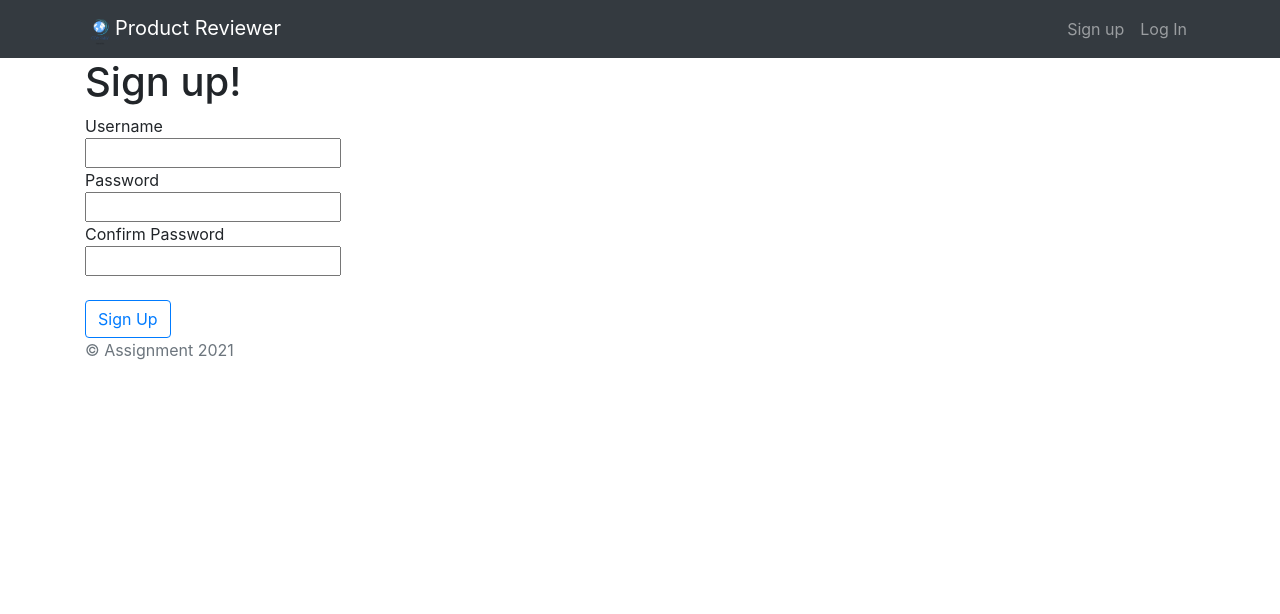
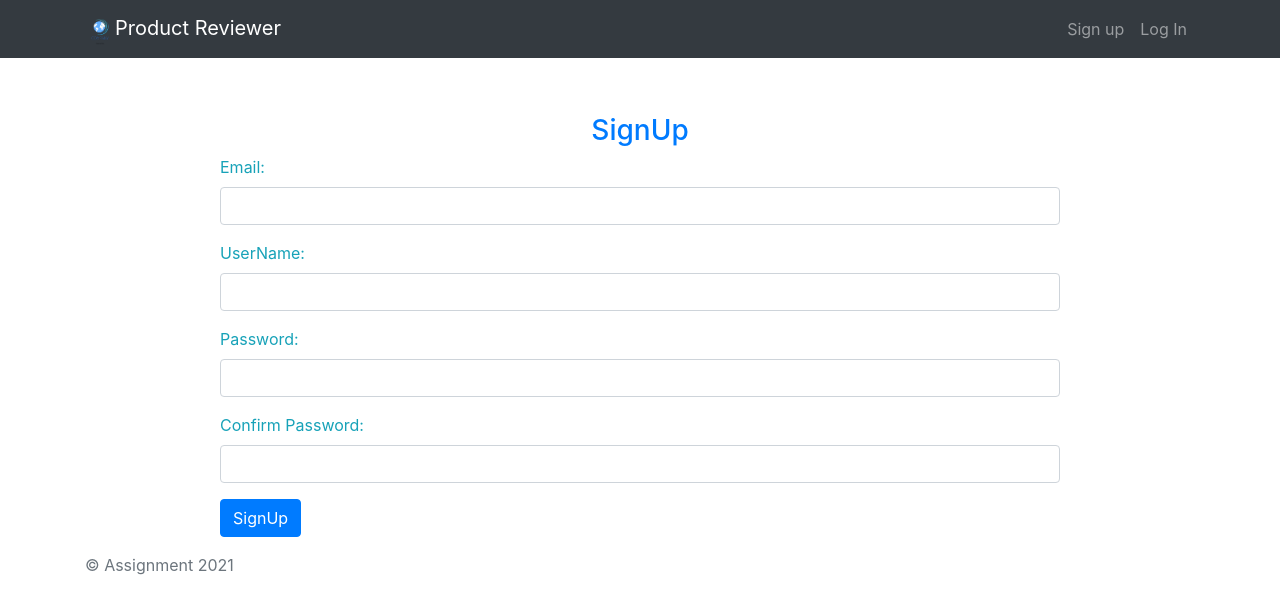
Before and after one commit to Ninjeng/producthunt, a Django app: page /accounts/signup/ in a window 1280 px wide. Shown: the top 614 px of the page. Run offline with Django 3.2, Linux system fonts and the light colour scheme; some libraries are stand-ins or nearby versions.

Commit message:
login signup done

```diff
--- a/templates/accounts/signup.html
+++ b/templates/accounts/signup.html
@@ -1,31 +1,52 @@
-{% extends 'base.html' %}
+{% extends "base.html"%}
+{%block content %}
+<div id="login" class="col">
+    <h1 class="text-center text-white pt-5"></h1>
+    <div class="container center ">
+        <div id="login-row" class="row justify-content-center align-items-center">
+            <div id="login-column" class="col-md-10">
+                <div id="login-box" class="col-md-12">
+                    <form class="form" method="post">
+                        {% csrf_token %}
+                        <h3 class="text-center text-primary">SignUp</h3>
+                        <div class="form-group">
+                            <label for="email" class="text-info">Email:</label><br>
+                            <input type="email" name="email" id="email" class="form-control">
+                        </div>
+                        <div class="form-group">
+                            <label for="username" class="text-info">UserName:</label><br>
+                            <input type="text" name="username" id="username" class="form-control">
+                        </div>
+                        <div class="form-group">
+                            <label for="password" class="text-info">Password:</label><br>
+                            <input type="password" name="password1" id="password" class="form-control">
+                        </div>
+                        <div class="form-group">
+                            <label for="password" class="text-info">Confirm Password:</label><br>
+                            <input type="password" name="password2" id="confirm " class="form-control">
+                        </div>
+                        {% for field in registration_form %}
+                        <p>
+                            {% for error in field.errors %}
+                        <p style="color: red">{{ error }}</p>
+                        {% endfor %}
+                        </p>
+                        {% endfor %}
+                        {% if registration_form.non_field_errors %}
+                        <div style="color: red">
+                            <p>{{registration_form.non_field_errors}}</p>
+                        </div>
+                        {% endif %}
 
-{% block content %}
+                        <div class="form-group">
+                            <input type="submit" name="submit" class="btn btn-primary btn-md" value="SignUp">
+                        </div>
+                    </form>
+                </div>
+            </div>
+        </div>
+    </div>
+</div>
 
-{% if error %}
-{{ error }}
-<br />
-<br />
-{% endif %}
-<h1>Sign up!</h1>
-
-<form method="POST" action="{% url 'signup' %}">
-{% csrf_token %}
-Username
-<br />
-<input type="text" name="username">
-<br />
-Password
-<br />
-<input type="password" name="password1" />
-<br />
-Confirm Password
-<br />
-<input type="password" name="password2" />
-<br />
-<br />
-<input class="btn btn-outline-primary" type="submit" value="Sign Up" />
-
-</form>
 
 {% endblock %}
--- a/templates/base.html
+++ b/templates/base.html
@@ -18,6 +18,9 @@
   <body>
     <header>
       {%if request.user.is_authenticated%}
+      <li class="nav-item">
+        <a class="nav-link" href="{%url 'logout'%}">{{request.user.username}} Logout</a>
+    </li>
       <!-- todo add logged in user's view -->
       <p>hey you are logged in</p>
       {%endif%}
@@ -35,7 +38,7 @@
               <a class="nav-link" href="{%url 'signup'%}">Sign up</a>
             </li>
             <li class="nav-item">
-              <a class="nav-link" href="">Log In</a>
+              <a class="nav-link" href="{% url 'login' %}">Log In</a>
             </li>
 
             </li>
```
Also changed, not shown: templates/accounts/login.html (+38 -21 lines), db.sqlite3.
